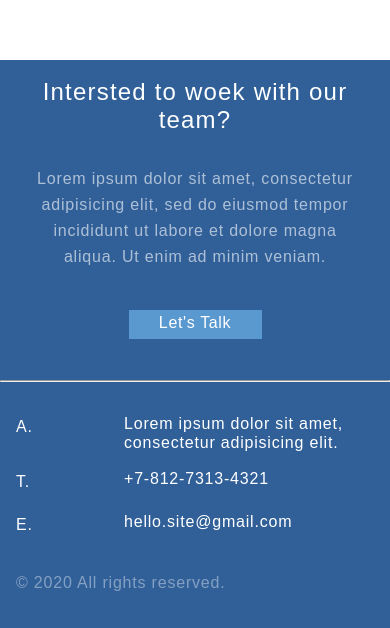
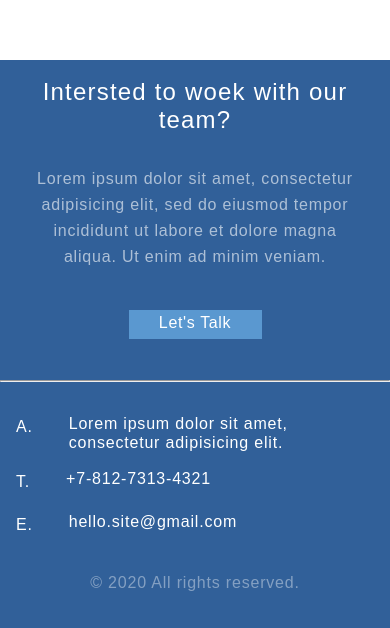
Before and after one commit to FominDV/HTML.CSS, a plain HTML site: page homework7-8/contacts.html in a window 390 px wide. Shown: the part 1533-2161 px from the top of the page. Drawn offline with Linux system fonts and the light colour scheme; a script that the page names is missing.

Commit message:
new apdate

```diff
--- a/homework7-8/contacts.html
+++ b/homework7-8/contacts.html
@@ -1,5 +1,5 @@
 <!DOCTYPE html>
-<html lang="en">
+<html lang="zxx">
 
 <head>
     <meta charset="UTF-8">
@@ -116,25 +116,23 @@
         <hr>
 
         <div class="footer-bot container">
-            <ul class="footer-bot-address">
-                <div class="footer-row">
+            <div class="footer-bot-address">
+                <ul class="footer-row">
                     <li>A.</li>
-                    <li class="col-1-2 footer-text2">Lorem ipsum dolor sit amet, consectetur adipisicing elit.
-                    </li>
-                </div>
-                <div class="footer-row">
+                    <li class="col-1-2 footer-text2">Lorem ipsum dolor sit amet, consectetur adipisicing elit.</li>
+                </ul>
+                <ul class="footer-row">
                     <li>T.</li>
                     <li class="col-1-2  footer-text2">+7-812-7313-4321</li>
-                </div>
-                <div class="footer-row">
+                </ul>
+                <ul class="footer-row">
                     <li>E.</li>
                     <li class="col-1-2  footer-text2">hello.site@gmail.com</li>
-                </div>
-            </ul>
+                </ul>
+            </div>
 
             <p class="footer-copy">&copy; 2020 All rights reserved.</p>
         </div>
-
 
 
 
--- a/homework7-8/css/style.css
+++ b/homework7-8/css/style.css
@@ -274,6 +274,7 @@ body {
 
 .col-1-2 {
     width: 316px;
+    padding-left: 19px;
     padding-right: 32px;
     flex-grow: 1;
     max-width: 250px;
@@ -511,10 +512,12 @@ li {
 }
 .footer-row{
     display: flex;
-    justify-content: space-between;
     width: 100%;
 }
 @media(max-width: 1024px){
+    .col-1-2{
+        min-width: 455px;
+    }
     .top{
         padding-top: 52px;
     }
@@ -660,6 +663,8 @@ li {
         line-height: 28px;
     }
     .col-1-2{
+        max-width: 667px;
+        min-width: 0px;
         line-height: 19px;
     }
     .footer-bot{
@@ -701,6 +706,7 @@ li {
         padding-top: 32px;
     }
     .footer-copy{
+        text-align: center;
         padding-top: 15px;
         padding-bottom: 32px;
     }
```
Also changed, not shown: homework7-8/index.html (+9 -9 lines).
